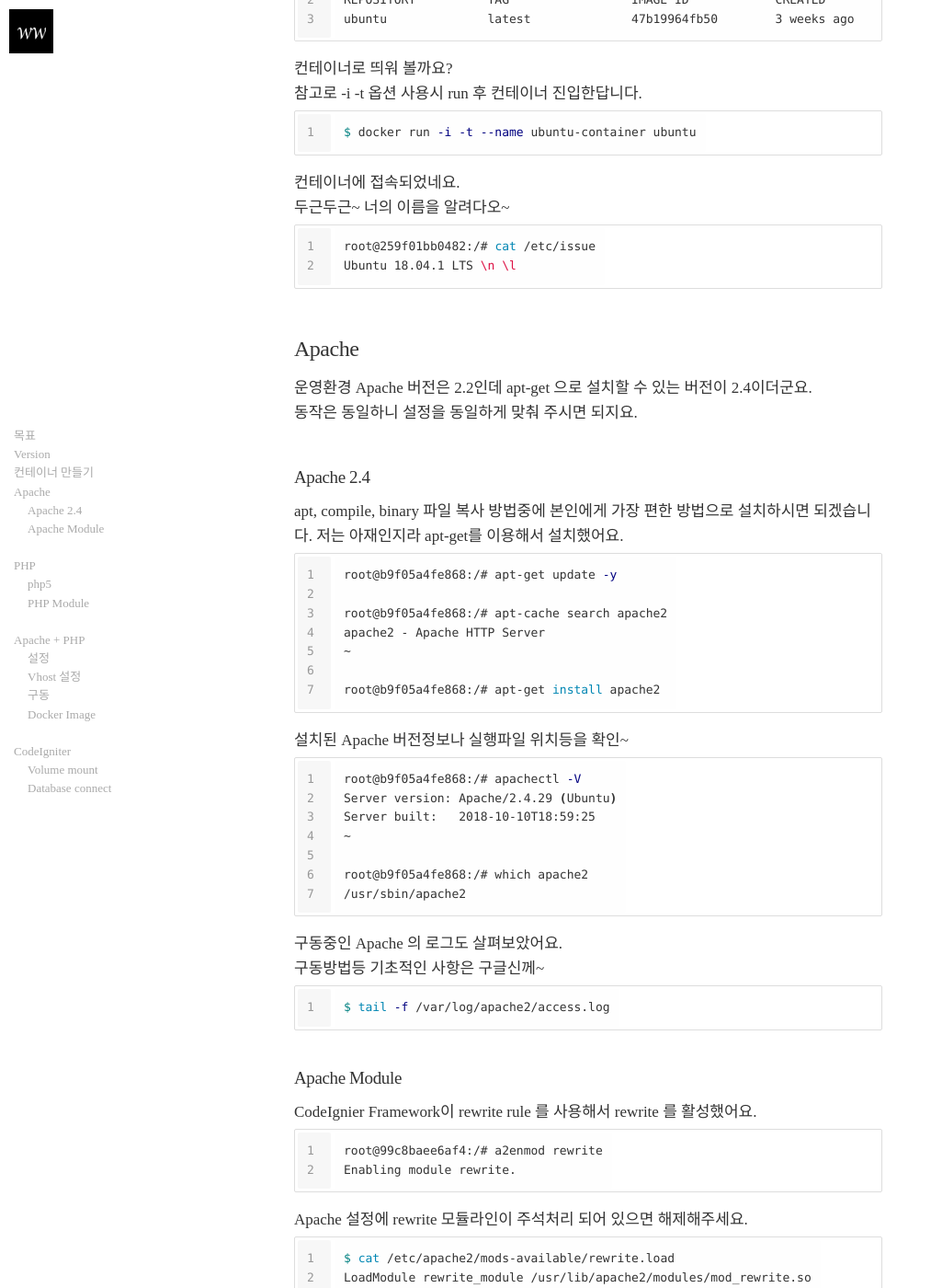
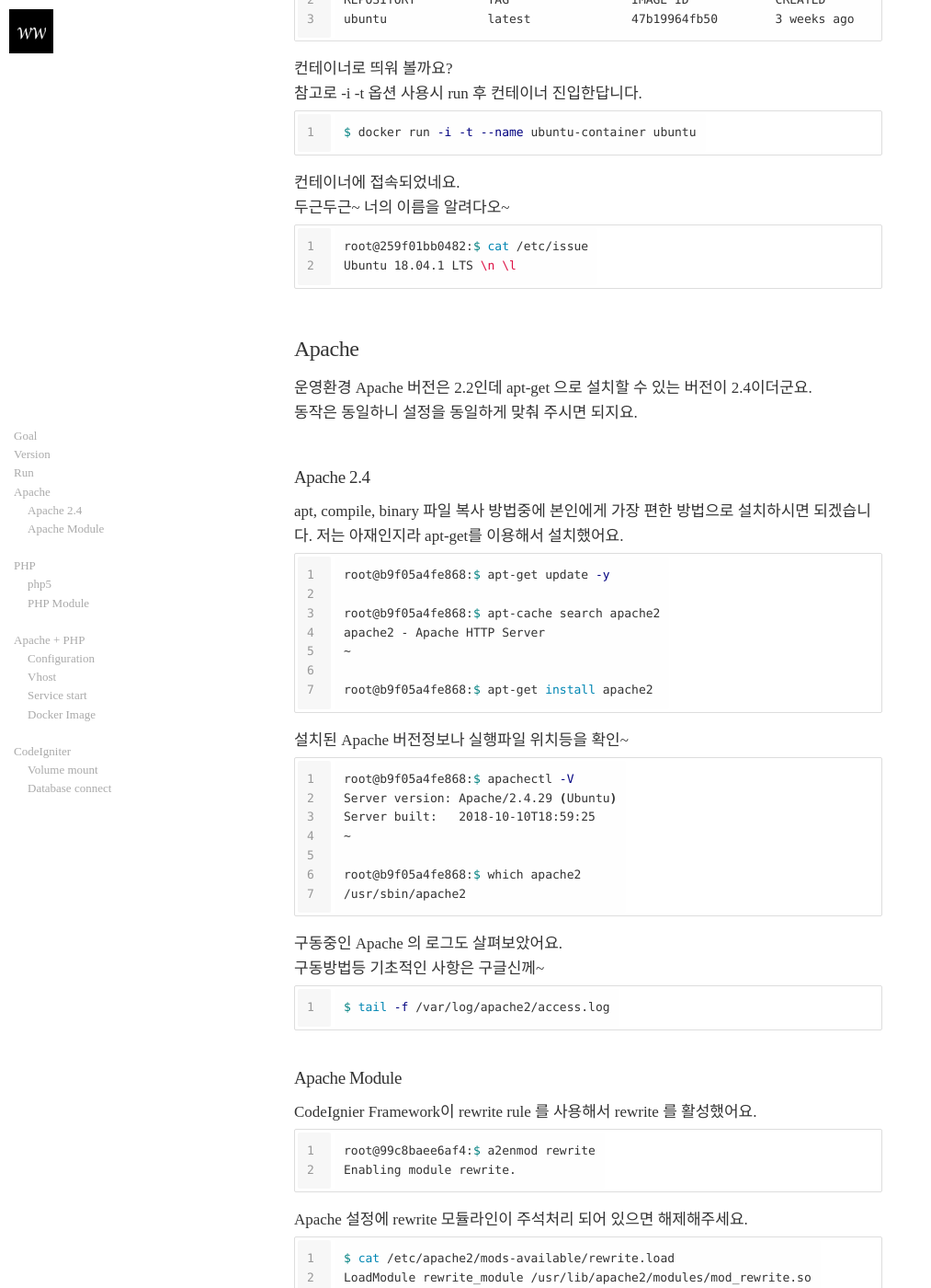
Before and after one commit to didalgus/didalgus.github.io, a Jekyll site: the page built from _posts/2019-08-07-Docker-Apache-PHP.markdown, in a window 1280 px wide and 1400 px high, scrolled down 1922 px. Shown: the whole window at 92% size, without its empty margins (0-1013 px from the left). Built offline with Jekyll 4.4.1, drawn with Linux system fonts in a browser that asks for light colours; nearby versions of some CDN libraries; emoji names are drawn with the system emoji font; some web fonts are replaced; the table of contents is made by our own code; some of the changed text lies outside the part shown.

````diff
--- a/_posts/2019-08-07-Docker-Apache-PHP.markdown
+++ b/_posts/2019-08-07-Docker-Apache-PHP.markdown
@@ -24,7 +24,7 @@ MacOS에 내장된 Apache 는 OS 업그레이드 될때 기존 설정을 backup
 PHP 는 homebrew로 버전별 설치 가능한데, 7버전(최신)는 mcrypt 모듈을 사용할 수 없고, 5버전에는 mcrypt 모듈 추가가 안되었습니다. (제가 방법을 몰라서 그런걸 수도 있어요.)
 
 
-## 목표
+## Goal
 
 docker 컨테이너에 apache+php 환경 구성 후 로컬환경에 있는 소스파일을 볼륨연결 설정하여 개발 환경을 구축해보겠습니다.
 
@@ -50,7 +50,7 @@ OS 이미지(Ubuntu)를 기반삼아 WebServer(Apache)와 PHP를 설치하였습
 | Framework                 | CodeIgniter 2.2    |
 
 
-## 컨테이너 만들기
+## Run
 
 OS(Ubuntu)를 검색합니다.
 OFFICIAL 항목이 OK인 이미지가 있군요. 아무래도 공식 이미지가 안정적이겠지요.
@@ -88,7 +88,7 @@ $ docker run -i -t --name ubuntu-container ubuntu
 두근두근~ 너의 이름을 알려다오~
 
 ```bash
-root@259f01bb0482:/# cat /etc/issue
+root@259f01bb0482:$ cat /etc/issue
 Ubuntu 18.04.1 LTS \n \l
 ```
 
@@ -103,24 +103,24 @@ apt, compile, binary 파일 복사 방법중에 본인에게 가장 편한 방
 저는 아재인지라 apt-get를 이용해서 설치했어요.
 
 ```bash
-root@b9f05a4fe868:/# apt-get update -y
+root@b9f05a4fe868:$ apt-get update -y
 
-root@b9f05a4fe868:/# apt-cache search apache2
+root@b9f05a4fe868:$ apt-cache search apache2
 apache2 - Apache HTTP Server
 ~
 
-root@b9f05a4fe868:/# apt-get install apache2
+root@b9f05a4fe868:$ apt-get install apache2
 ```
 
 설치된 Apache 버전정보나 실행파일 위치등을 확인~
 
 ```bash
-root@b9f05a4fe868:/# apachectl -V
+root@b9f05a4fe868:$ apachectl -V
 Server version: Apache/2.4.29 (Ubuntu)
 Server built:   2018-10-10T18:59:25
 ~
 
-root@b9f05a4fe868:/# which apache2
+root@b9f05a4fe868:$ which apache2
 /usr/sbin/apache2
 ```
 
@@ -137,7 +137,7 @@ $ tail -f /var/log/apache2/access.log
 CodeIgnier Framework이 rewrite rule 를 사용해서 rewrite 를 활성했어요.
 
 ```bash
-root@99c8baee6af4:/# a2enmod rewrite
+root@99c8baee6af4:$ a2enmod rewrite
 Enabling module rewrite.
 ```
 
@@ -273,11 +273,11 @@ This feature was DEPRECATED in PHP 7.1.0, and REMOVED in PHP 7.2.0.
 
 ## Apache + PHP
 
-### 설정
+### Configuration
 
 이제 Apache에 php 설정을 추가 하겠습니다.
 
-Apache 설정에 php 모듈라인에 주석(#)이 있으면 해제해주세요.
+Apache 설정에 php 모듈라인에 주석`#`이 있으면 해제해주세요.
 
 ```bash
 $ cat /etc/apache2/mods-available/php5.6.load
@@ -295,7 +295,7 @@ SetHandler application/x-httpd-php
 </FilesMatch>
 ```
 
-### Vhost 설정
+### Vhost
 
 `sites-available` 디렉토리 하위에 `001-codeigniter.conf` 가상 호스트 설정 파일을 생성합니다.
 
@@ -331,7 +331,7 @@ $ ls -al /etc/apache2/sites-enabled/
 
 ```
 
-### 구동
+### Service start
 
 아파치를 구동해볼까요?
 
````
Also changed, not shown: _posts/2019-06-20-About-Git.markdown (+230 -75 lines).
